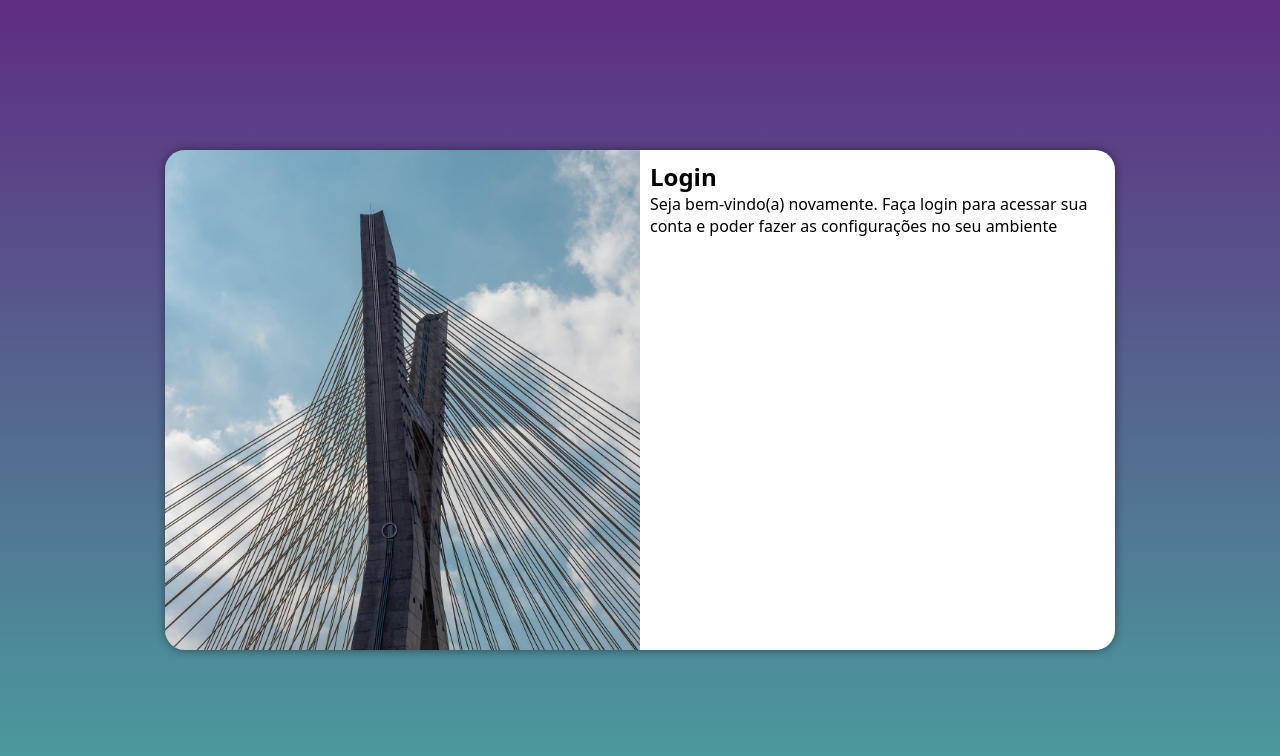
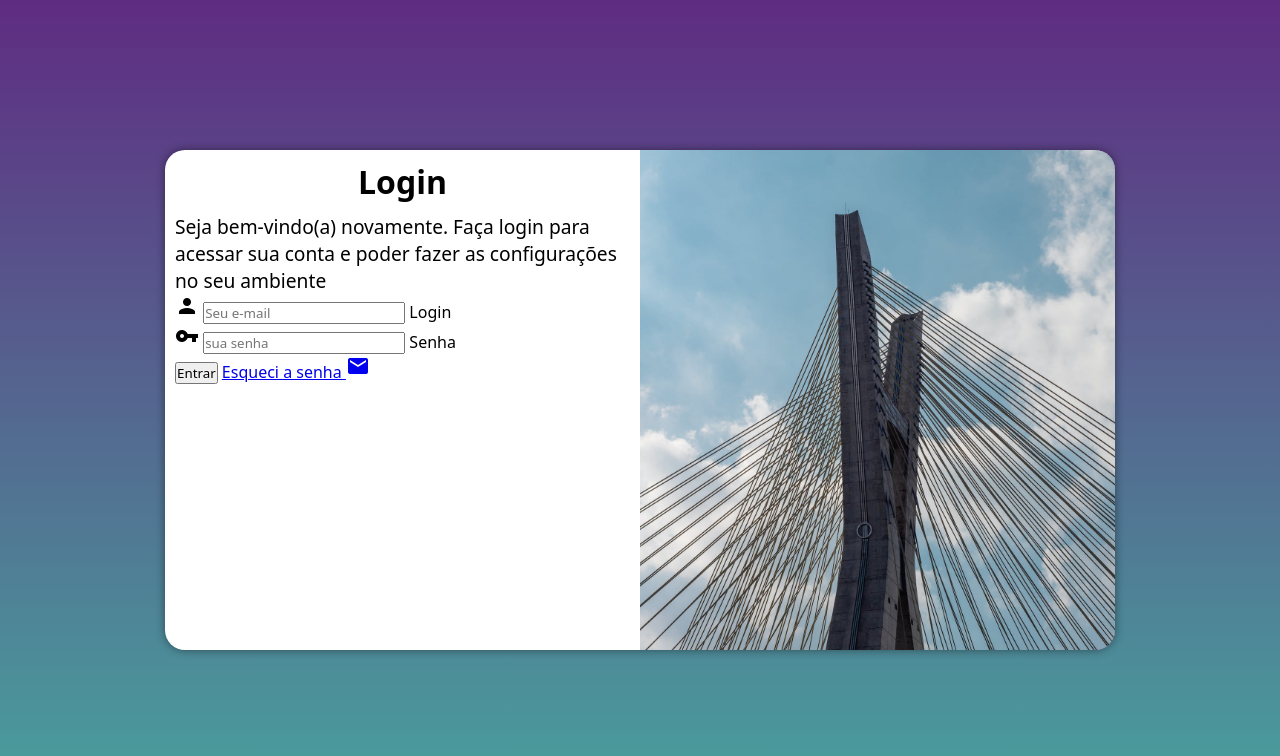
Before and after one commit to alisson1925/projeto-login, a plain HTML site: page index.html in a window 1280 px wide. Drawn offline with Linux system fonts and the light colour scheme.

Commit message:
adicionei o formulario

```diff
--- a/estilos/media-query.css
+++ b/estilos/media-query.css
@@ -37,14 +37,22 @@
     }
 
     section#login > div#imagem{
-        float: left;
+        float: right;
         width: 50%;
         height: 100%;
     }
 
     section#login > div#formulario{
-        float: right;
+        float: left;
         width: 50%;
+    }
+
+    div#formulario > h1{
+        font-size: 2em;
+    }
+
+    div#formulario > p{
+        font-size: 1.2em;
     }
 
 
--- a/estilos/style.css
+++ b/estilos/style.css
@@ -55,3 +55,12 @@ section#login > div#formulario{
     display: block;
     padding: 10px;
 }
+
+div#formulario > h1{
+    text-align: center;
+    margin-bottom: 10px;
+}
+
+div#formulario > p{
+    font-size: 0.8em;
+}
--- a/index.html
+++ b/index.html
@@ -6,6 +6,7 @@
     <title>Login</title>
     <link rel="stylesheet" href="estilos/style.css">
     <link rel="stylesheet" href="estilos/media-query.css">
+    <link rel="stylesheet" href="https://fonts.googleapis.com/icon?family=Material+Icons">
 </head>
 <body>
     <main>
@@ -16,8 +17,26 @@
             <div id="formulario">
                 <h1>Login</h1>
                 <p>Seja bem-vindo(a) novamente. Faça login para acessar sua conta e poder fazer as configurações no seu ambiente</p>
-                <form action="login.php" method="post">
+                <form action="login.php" method="post" autocomplete="on">
+                    <div class="campo">
 
+                        <i class="material-icons">person</i>
+                        <input type="email" name="login" id="ilogin" placeholder="Seu e-mail" autocomplete="email" required maxlength="30">
+                        <label for="ilogin">Login</label>
+
+                    </div>
+                    <div class="campo">
+
+                        <i class="material-icons">vpn_key</i>
+                        <input type="password" name="senha" id="isenha" placeholder="sua senha" autocomplete="current-password" required minlength="8" maxlength="20">
+                        <label for="isenha">Senha</label>
+
+                    </div>
+
+                    <input type="submit" value="Entrar">
+                    <a href="Esqueci.html">Esqueci a senha
+                        <i class="material-icons">mail</i>
+                    </a>
                 </form>
             </div>
         </section>
```
